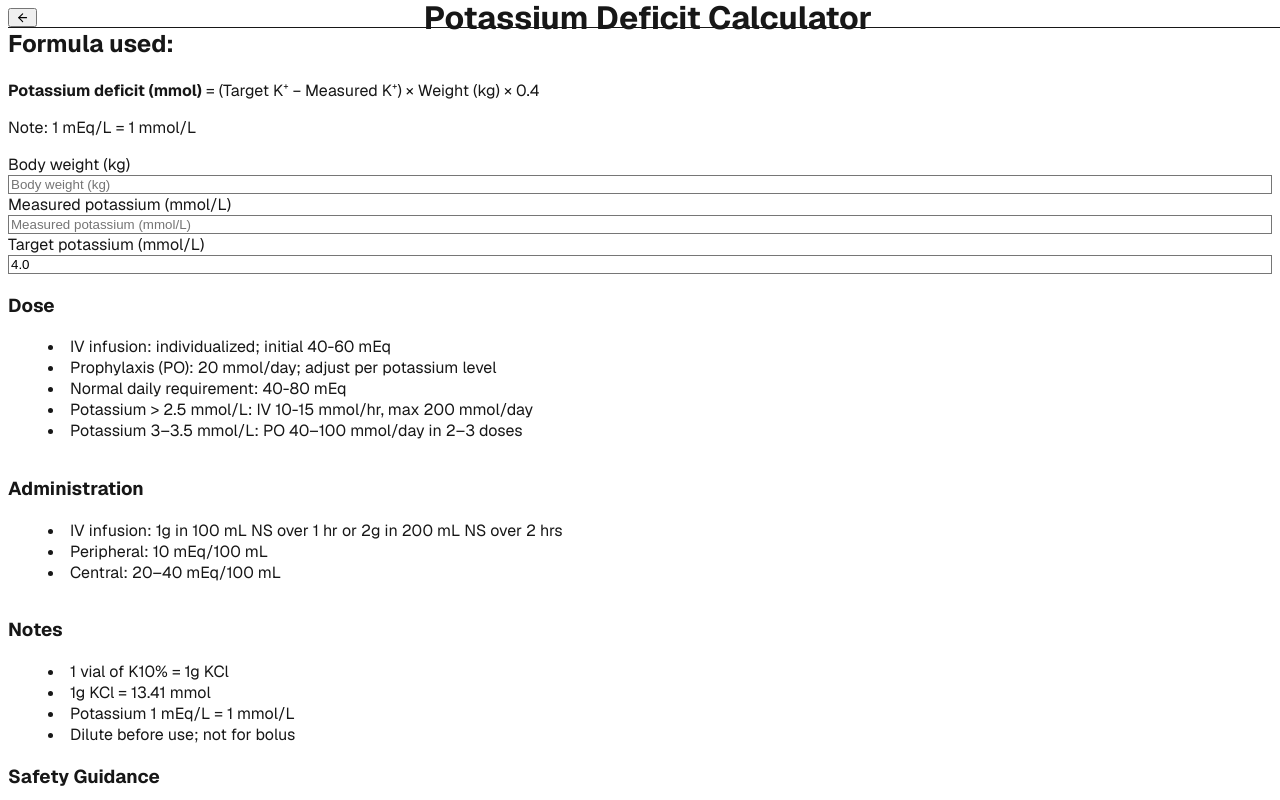
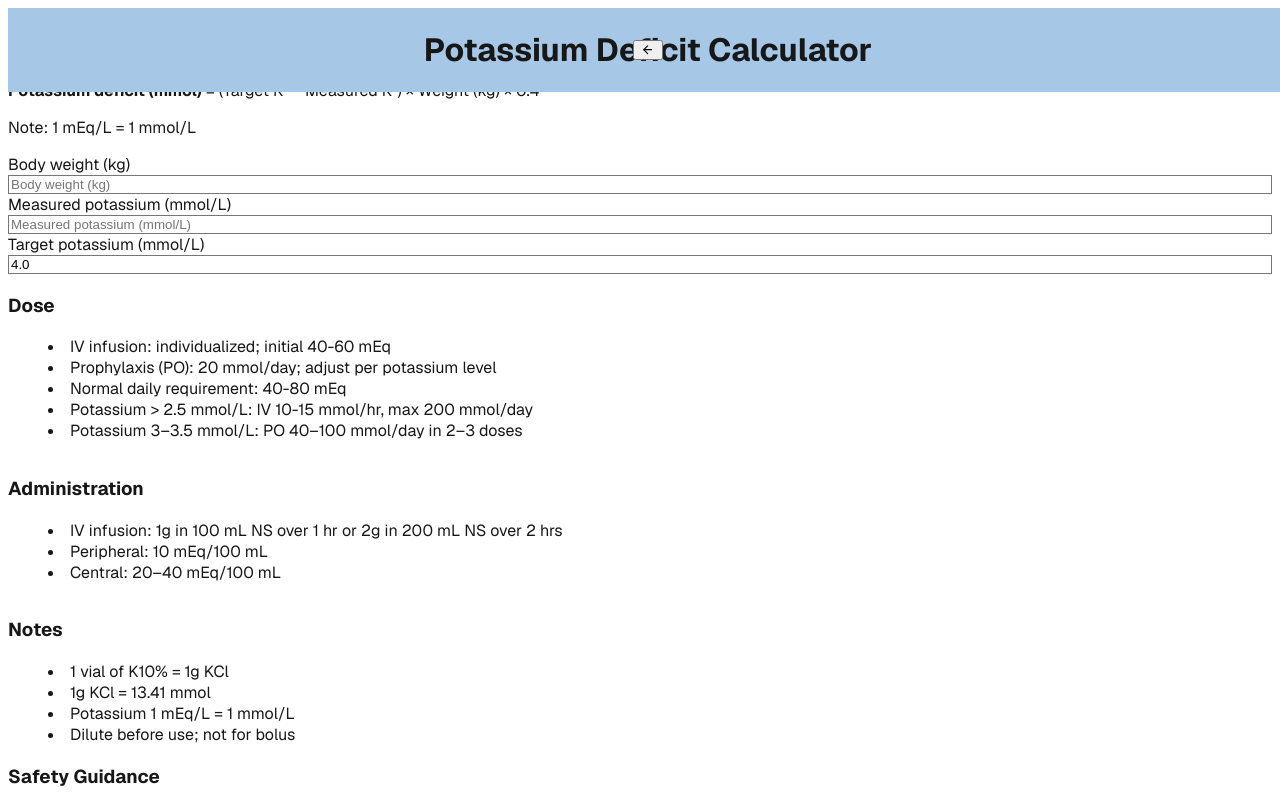
Before and after one commit to Jiahui-hub/HCTM-calculators, a Next.js app: page /calculators/potassium in a window 1280 px wide. Shown: the top 800 px of the page. Built offline with nearby package versions, Linux system fonts and the light colour scheme.

Commit message:
update app/calculators/potassium/page.tsx

```diff
--- a/app/calculators/potassium/page.tsx
+++ b/app/calculators/potassium/page.tsx
@@ -56,25 +56,23 @@ export default function PotassiumCalculator() {
   return (
     <div className="min-h-screen bg-white font-sans flex flex-col relative overflow-hidden">
 
-      {/* Top bar with back button and title */}
-      <div className="w-full fixed top-0 z-50 bg-white shadow-md border-b border-gray-200 h-20 flex items-center px-4 md:px-8 justify-between">
+      {/* Top bar with solid color, larger height, centered title */}
+      <div className="w-full fixed top-0 z-50 bg-[#A7C7E7] h-24 flex items-center px-6 justify-center shadow-md">
         {/* Back Button */}
         <button
           onClick={() => router.back()}
-          className="flex items-center text-gray-700 hover:text-gray-900 transition"
+          className="absolute left-4 flex items-center text-gray-700 hover:text-gray-900 transition"
         >
           <FiArrowLeft className="w-6 h-6" />
         </button>
-        {/* Title centered */}
-        <h1 className="absolute left-1/2 transform -translate-x-1/2 text-xl md:text-2xl font-bold text-gray-800 text-center">
+        {/* Centered Title */}
+        <h1 className="text-3xl font-bold text-gray-900 text-center">
           Potassium Deficit Calculator
         </h1>
-        {/* Placeholder for spacing */}
-        <div style={{ width: "24px" }} />
       </div>
 
-      {/* Spacer to avoid overlay */}
-      <div className="pt-20" />
+      {/* Spacer */}
+      <div className="pt-24" />
 
       {/* Main Content */}
       <div className="flex-1 flex justify-center px-4 pb-8">
@@ -82,15 +80,15 @@ export default function PotassiumCalculator() {
 
           {/* Formula Tile */}
           <div className="bg-indigo-50 p-8 rounded-[1.5rem] shadow-md hover:shadow-xl transition duration-300 ease-in-out">
-            <h2 className="text-2xl md:text-3xl font-semibold mb-4 text-gray-800">Formula used:</h2>
+            <h2 className="text-3xl font-semibold mb-4 text-gray-800">Formula used:</h2>
             <p className="text-gray-700 mb-2 text-lg">
               <b>Potassium deficit (mmol)</b> = (Target K⁺ − Measured K⁺) × Weight (kg) × 0.4
             </p>
             <p className="text-sm text-gray-600">Note: 1 mEq/L = 1 mmol/L</p>
           </div>
 
-          {/* Input Section - larger and colorful */}
-          <div className="grid md:grid-cols-3 gap-8 bg-gray-50 p-8 rounded-[2rem] shadow-md space-y-6 md:space-y-0 transition duration-300 ease-in-out text-xl">
+          {/* Input Section - larger fonts, colorful */}
+          <div className="grid md:grid-cols-3 gap-8 bg-gray-50 p-8 rounded-[2rem] shadow-md space-y-6 md:space-y-0 transition duration-300 ease-in-out text-xl font-semibold">
             <Input label="Body weight (kg)" value={weight} setValue={setWeight} />
             <Input label="Measured potassium (mmol/L)" value={currentK} setValue={setCurrentK} />
             <Input label="Target potassium (mmol/L)" value={targetK} setValue={setTargetK} />
@@ -105,8 +103,8 @@ export default function PotassiumCalculator() {
 
           {/* Result Section */}
           {deficit > 0 && (
-            <div className="bg-green-50 p-8 rounded-[2rem] shadow-xl mt-8 hover:shadow-2xl transition duration-300 ease-in-out text-xl">
-              <h2 className="text-2xl md:text-3xl font-semibold mb-4 text-gray-900 text-center">
+            <div className="bg-green-50 p-8 rounded-[2rem] shadow-xl mt-8 hover:shadow-2xl transition duration-300 ease-in-out text-xl font-semibold">
+              <h2 className="text-3xl mb-4 text-gray-900 text-center">
                 Total potassium deficit: {deficit.toFixed(1)} mmol
               </h2>
               <div>
@@ -128,7 +126,7 @@ export default function PotassiumCalculator() {
             </div>
           )}
 
-          {/* Additional info sections */}
+          {/* Dose & Administration Sections */}
           <div className="grid md:grid-cols-2 gap-8 mt-12">
             <SectionCard
               title="Dose"
@@ -156,7 +154,7 @@ export default function PotassiumCalculator() {
             />
           </div>
 
-          {/* Support & Reference Sections */}
+          {/* Support & Reference */}
           <div className="space-y-10 mt-12 max-w-2xl mx-auto">
             <NotesSection />
             <SafetySection />
```
